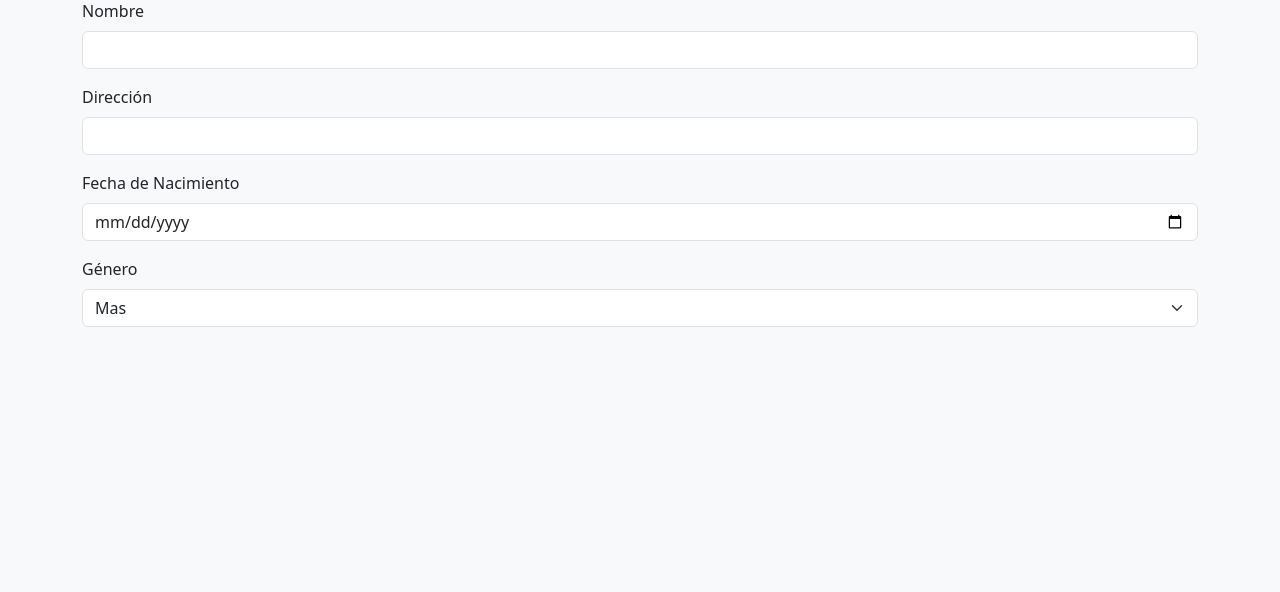
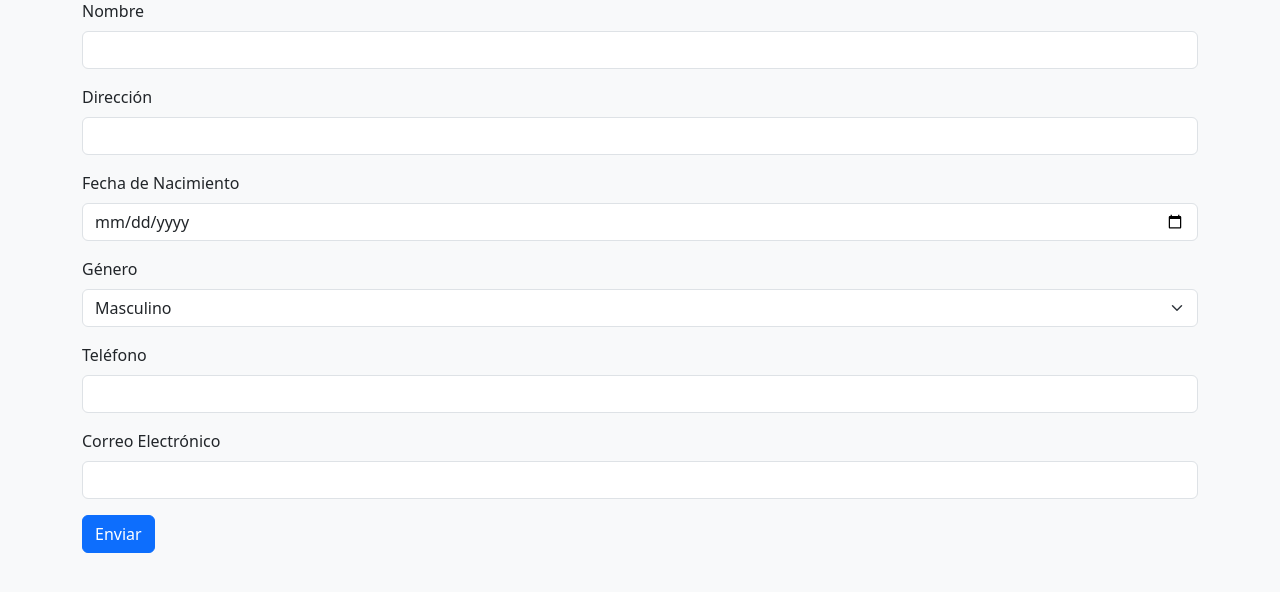
Before and after one commit to codigoscerrados-prog/fastapi-form-app, a FastAPI app: page /form in a window 1280 px wide. Shown: the part 111-703 px from the top of the page. Run offline with FastAPI, Linux system fonts and the light colour scheme.

Commit message:
Subir proyecto completo

```diff
--- a/app/templates/form.html
+++ b/app/templates/form.html
@@ -20,15 +20,39 @@
                 <label for="name" class="form-label">Nombre</label>
                 <input type="text" class="form-control" name="name" required>
             </div>
+
             <div class="mb-3">
                 <label for="address" class="form-label">Dirección</label>
                 <input type="text" class="form-control" name="address" required>
             </div>
+
             <div class="mb-3">
                 <label for="birth_date" class="form-label">Fecha de Nacimiento</label>
                 <input type="date" class="form-control" name="birth_date" required>
             </div>
+
             <div class="mb-3">
                 <label for="gender" class="form-label">Género</label>
                 <select name="gender" class="form-select" required>
-                    <option value="Masculino">Mas
+                    <option value="Masculino">Masculino</option>
+                    <option value="Femenino">Femenino</option>
+                    <option value="Otro">Otro</option>
+                </select>
+            </div>
+
+            <div class="mb-3">
+                <label for="phone" class="form-label">Teléfono</label>
+                <input type="text" class="form-control" name="phone" required>
+            </div>
+
+            <div class="mb-3">
+                <label for="email" class="form-label">Correo Electrónico</label>
+                <input type="email" class="form-control" name="email" required>
+            </div>
+
+            <button type="submit" class="btn btn-primary">Enviar</button>
+        </form>
+    </div>
+</body>
+
+</html>
```
